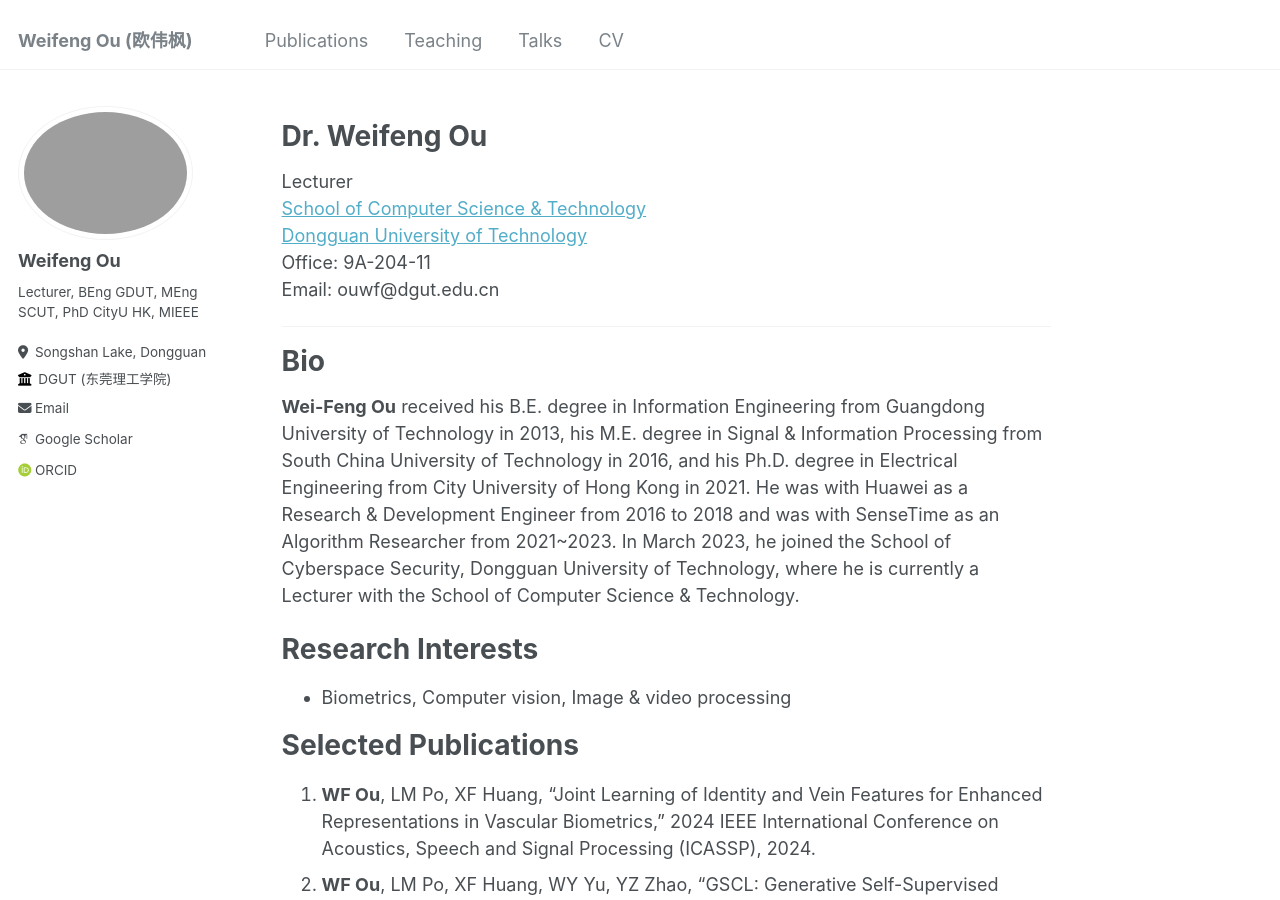
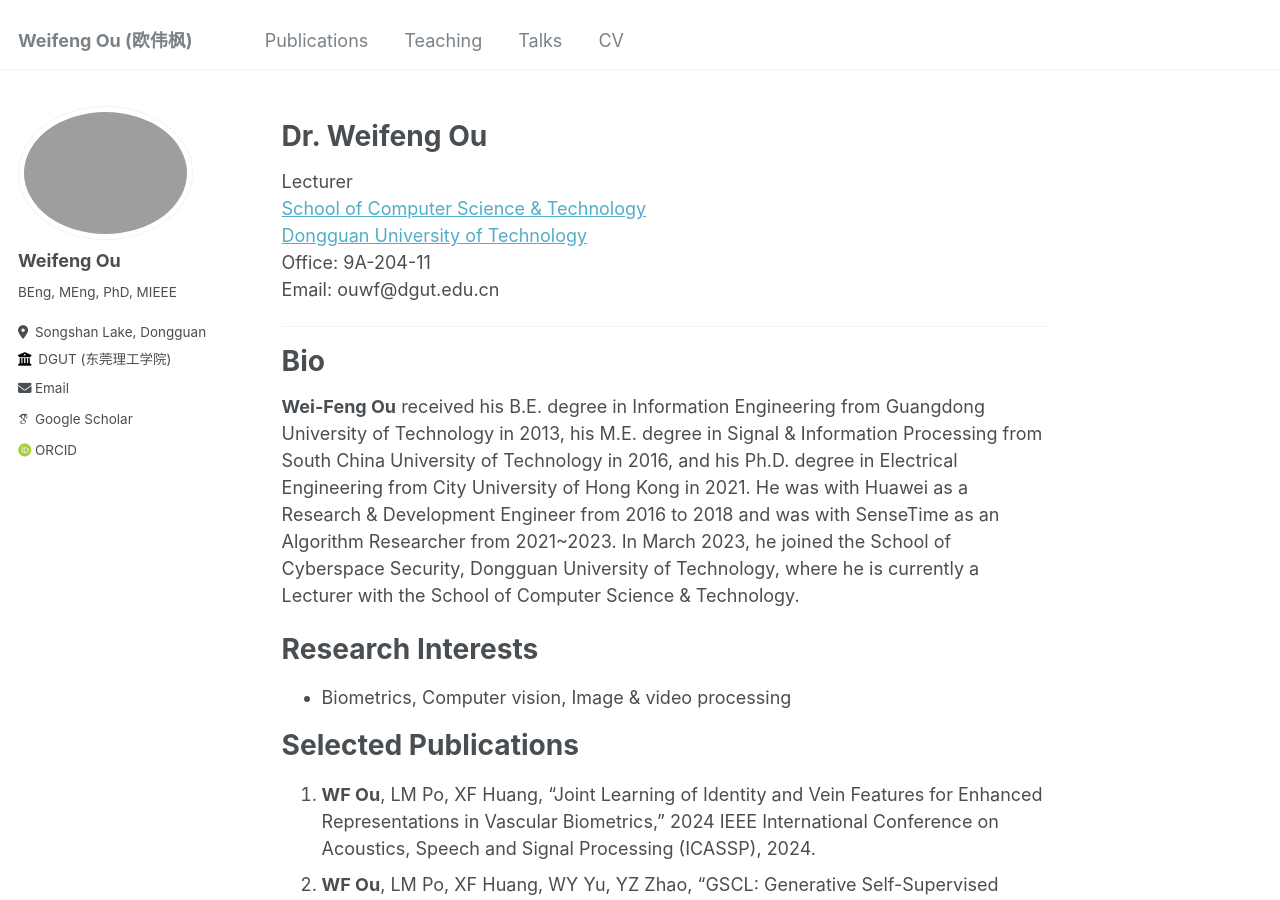
Before and after one commit to ouwf/ouwf.github.io, a Jekyll site: the page built from _pages/about.md, in a window 1280 px wide and 900 px high. Built offline with Jekyll 4.4.1, drawn with Linux system fonts in a browser that asks for light colours; some web fonts are replaced.

Commit message:
update _config.yml

```diff
--- a/_config.yml
+++ b/_config.yml
@@ -24,7 +24,7 @@ author:
   avatar           : "ouwf_7_1.PNG"
   name             : "Weifeng Ou"
   pronouns         : # example: "she/her"
-  bio              : "Lecturer, BEng GDUT, MEng SCUT, PhD CityU HK, MIEEE"
+  bio              : "BEng, MEng, PhD, MIEEE"
   location         : "Songshan Lake, Dongguan"
   employer         : "DGUT (东莞理工学院)"
   uri              : # URL
```
